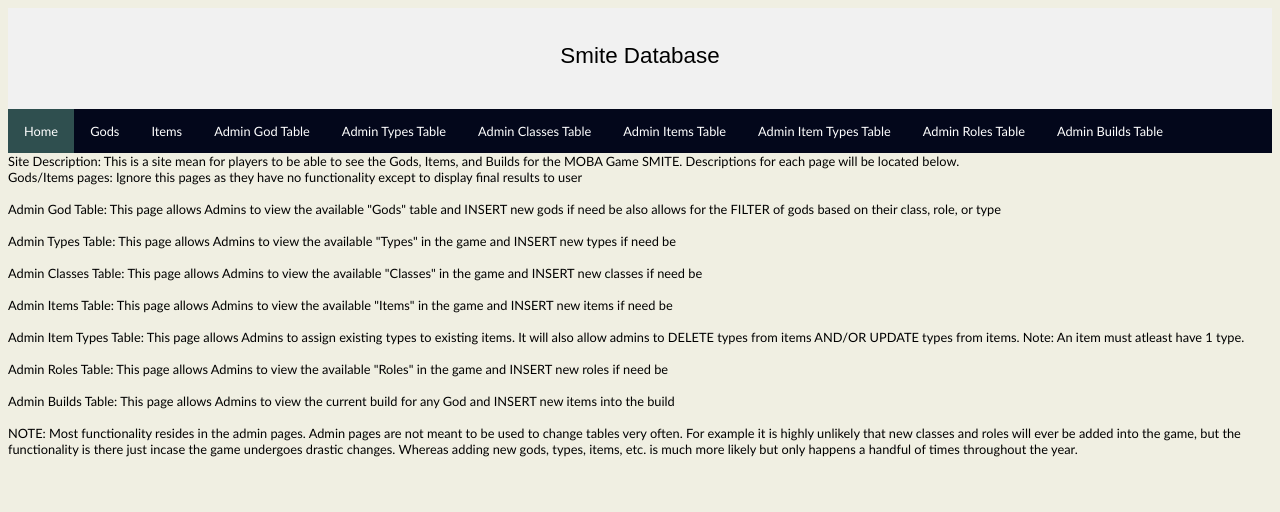
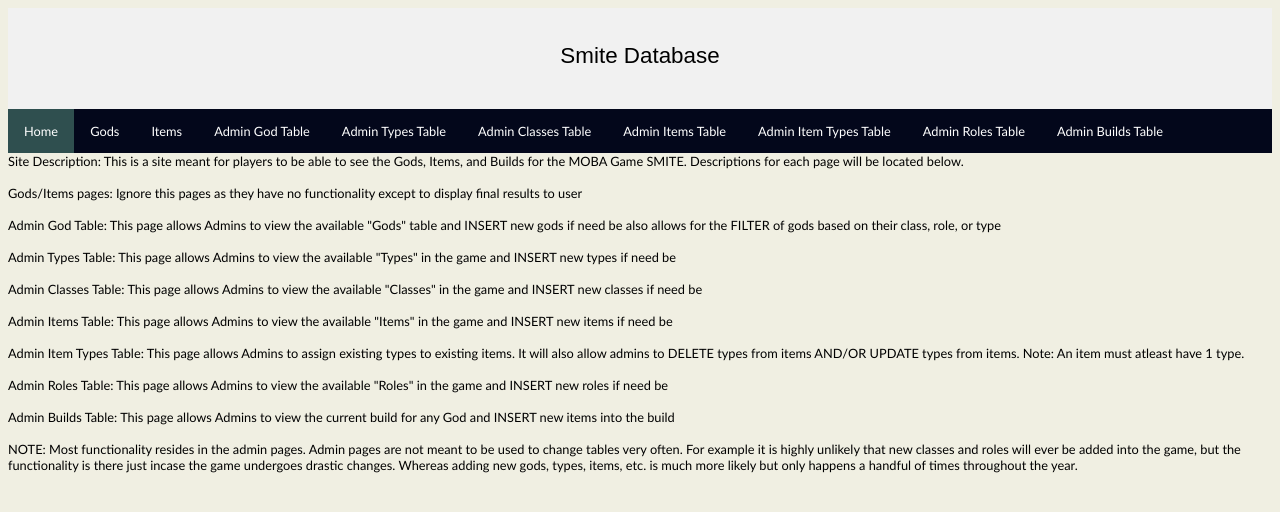
Before and after one commit to mbaiza27/CS340SMITEProject, a Flask app: page / in a window 1280 px wide. Shown: the top 512 px of the page. Run offline with Flask 2, Linux system fonts and the light colour scheme; parts of the project's set-up code (start-up, migrations or seed data) failed here and were passed over.

Commit message:
Fixed homepage typo

```diff
--- a/templates/index.html
+++ b/templates/index.html
@@ -25,7 +25,10 @@
                 <li><a href="adminBuilds">Admin Builds Table</a></li>
             </ul>
         </div>
-        Site Description: This is a site mean for players to be able to see the Gods, Items, and Builds for the MOBA Game SMITE. Descriptions for each page will be located below.
+        Site Description: This is a site meant for players to be able to see the Gods, Items, and Builds for the MOBA Game SMITE. Descriptions for each page will be located below.
+        <br>
+
+
         <br>
         Gods/Items pages: Ignore this pages as they have no functionality except to display final results to user
         <br>
```
